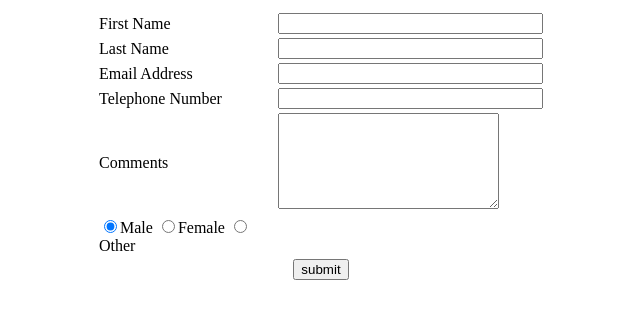
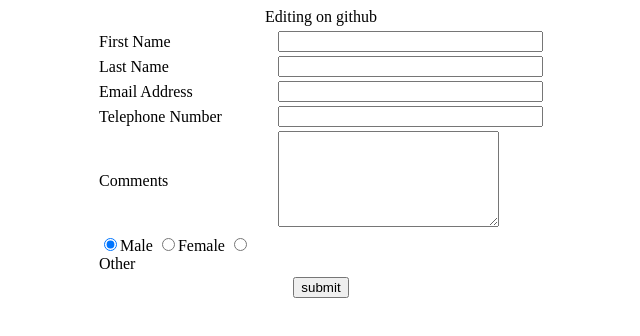
Before and after one commit to poonamsagar/htmlForm, a plain HTML site: page index.html in a window 1280 px wide. Shown: the whole page, without its empty margins (319-959 px from the left). Drawn offline with Linux system fonts and the light colour scheme.

Commit message:
Editing file

```diff
--- a/index.html
+++ b/index.html
@@ -5,6 +5,7 @@
 </head>
 <center>
     <body>
+        <div>Editing on github</div>
         <form>
             <table width="450px">
             </tr>
```
